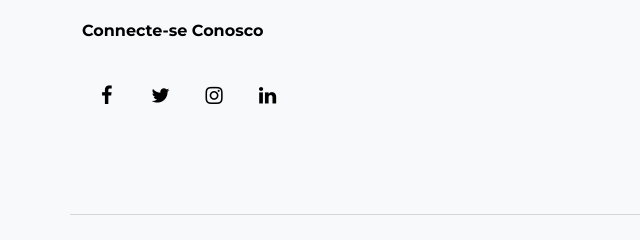
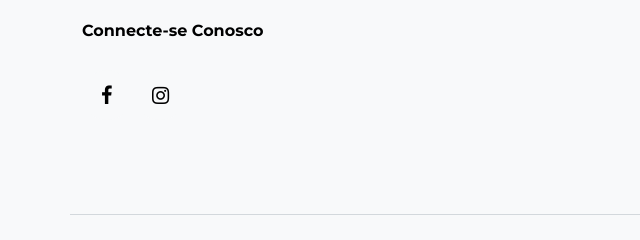
Before and after one commit to SaboCarlos/Dondza, a plain HTML site: page index.html in a window 1280 px wide. Shown: the part 5055-5295 px from the top of the page, 0-640 px from the left. Drawn offline with Linux system fonts and the light colour scheme; files whose address does not match are found by name.

Commit message:
Update index.html

```diff
--- a/index.html
+++ b/index.html
@@ -457,10 +457,10 @@
 					<div class="widget">
 						<h3 class="line-top">Connecte-se Conosco</h3>
 						<ul class="social list-unstyled mb-5">
-							<li><a href="#"><span class="icon-facebook"></span></a></li>
-							<li><a href="#"><span class="icon-twitter"></span></a></li>
-							<li><a href="#"><span class="icon-instagram"></span></a></li>
-							<li><a href="#"><span class="icon-linkedin"></span></a></li>
+							<li><a href="https://www.facebook.com/dondzaconsultoriajr?mibextid=3amO3DAFELuS4Abp"><span class="icon-facebook"></span></a></li>
+
+							<li><a href="https://instagram.com/dondzaconsultoriajr?igshid=OGQ5ZDc2ODk2ZA=="><span class="icon-instagram"></span></a></li>
+
 						</ul>
 					</div>
 				</div>
```
